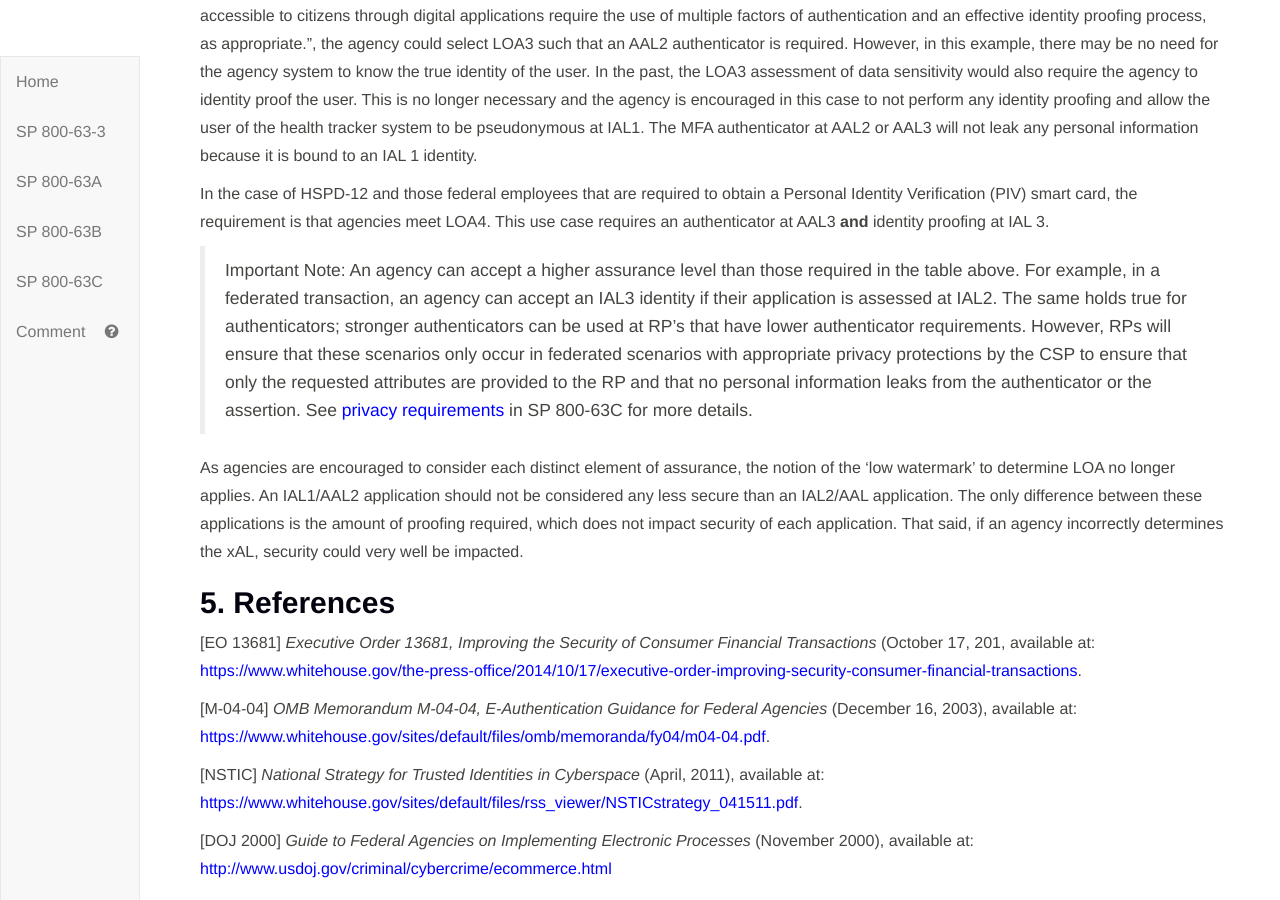
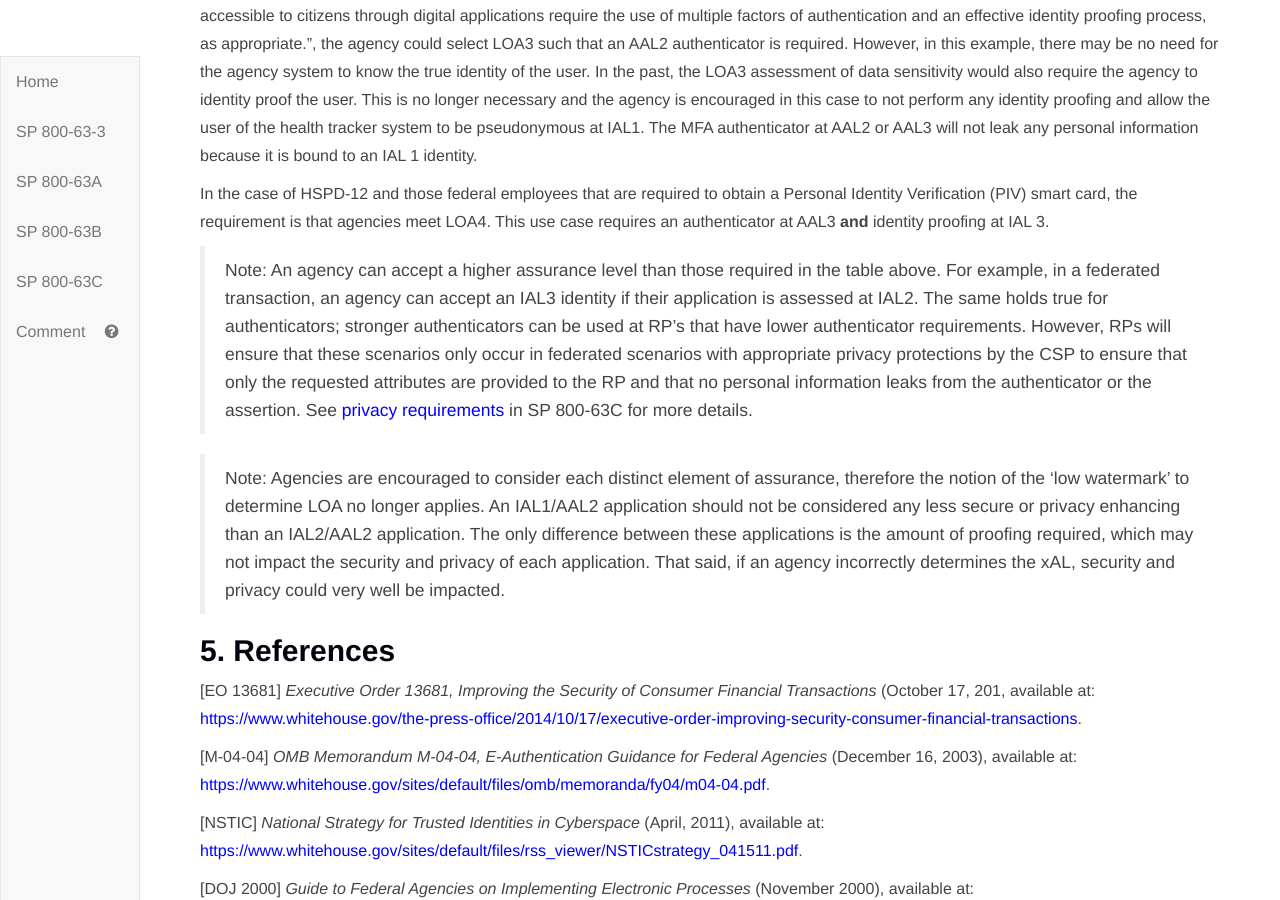
Before and after one commit to usnistgov/800-63-3, a Jekyll site: the page built from sp800-63-3.md, in a window 1280 px wide and 900 px high, scrolled down 27410 px. Built offline with Jekyll 4.4.1, drawn with Linux system fonts in a browser that asks for light colours.

Commit message:
Closes #239
With LOA as a top level container for IAL, AAL, and optionally FAL, and the fact that agencies can pick and choose the appropriate xAL combination, the notion of low-watermark no longer exists.  Language included in -3 to clarify.

```diff
--- a/sp800-63-3/sec4_model.md
+++ b/sp800-63-3/sec4_model.md
@@ -182,6 +182,7 @@ Agency mission need will assist in determining the acceptable IAL at a given LOA
 
 In the case of HSPD-12 and those federal employees that are required to obtain a Personal Identity Verification (PIV) smart card, the requirement is that agencies meet LOA4. This use case requires an authenticator at AAL3 **and** identity proofing at IAL 3.
 
->Important Note: An agency can accept a higher assurance level than those required in the table above.  For example, in a federated transaction, an agency can accept an IAL3 identity if their application is assessed at IAL2.  The same holds true for authenticators; stronger authenticators can be used at RP's that have lower authenticator requirements.  However, RPs will ensure that these scenarios only occur in federated scenarios with appropriate privacy protections by the CSP to ensure that only the requested attributes are provided to the RP and that no personal information leaks from the authenticator or the assertion.  See [privacy requirements](./sp800-63c.html#sec9) in SP 800-63C for more details.
+> Note: An agency can accept a higher assurance level than those required in the table above.  For example, in a federated transaction, an agency can accept an IAL3 identity if their application is assessed at IAL2.  The same holds true for authenticators; stronger authenticators can be used at RP's that have lower authenticator requirements.  However, RPs will ensure that these scenarios only occur in federated scenarios with appropriate privacy protections by the CSP to ensure that only the requested attributes are provided to the RP and that no personal information leaks from the authenticator or the assertion.  See [privacy requirements](./sp800-63c.html#sec9) in SP 800-63C for more details.
 
-As agencies are encouraged to consider each distinct element of assurance, the notion of the 'low watermark' to determine LOA no longer applies.  An IAL1/AAL2 application should not be considered any less secure than an IAL2/AAL application.  The only difference between these applications is the amount of proofing required, which does not impact security of each application. That said, if an agency incorrectly determines the xAL, security could very well be impacted.
+
+> Note: Agencies are encouraged to consider each distinct element of assurance, therefore the notion of the 'low watermark' to determine LOA no longer applies.  An IAL1/AAL2 application should not be considered any less secure or privacy enhancing than an IAL2/AAL2 application.  The only difference between these applications is the amount of proofing required, which may not impact the security and privacy of each application. That said, if an agency incorrectly determines the xAL, security and privacy could very well be impacted.
```
